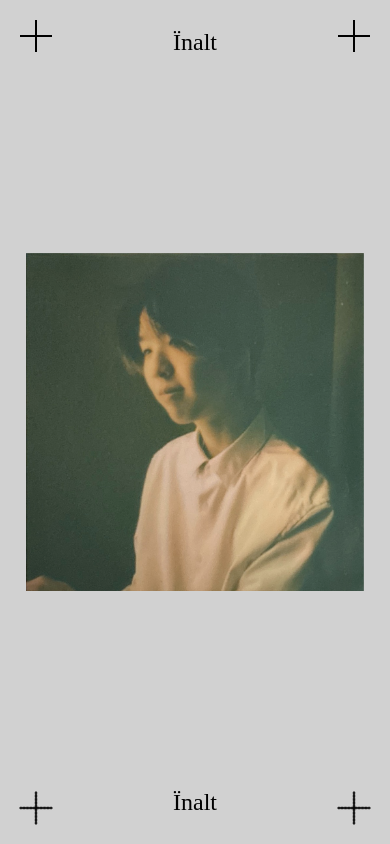
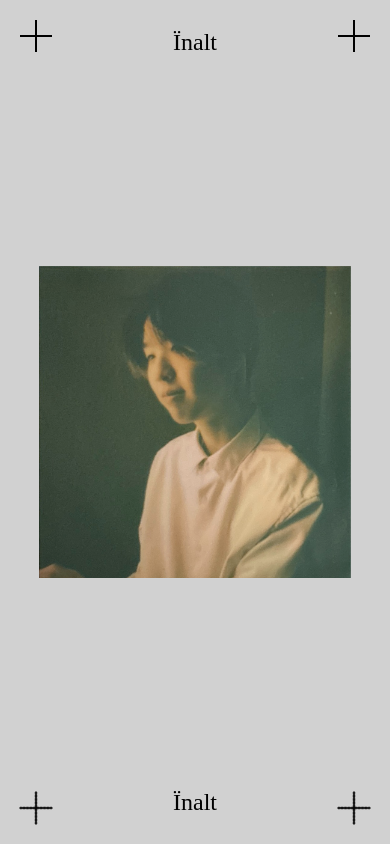
Before and after one commit to gbnam453/INALT_FE, a React (Vite) app: page / in a window 390 px wide. Built offline with nearby package versions, Linux system fonts and the light colour scheme; a web font is replaced by a local one.

Commit message:
location detail edit

```diff
--- a/index.html
+++ b/index.html
@@ -3,7 +3,7 @@
   <head>
     <meta charset="UTF-8" />
     <link rel="icon" type="image/svg+xml" href="/vite.svg" />
-    <meta name="viewport" content="width=device-width, initial-scale=1.0" />
+    <meta name="viewport" content="width=device-width, initial-scale=1, viewport-fit=cover" />
     <title>Ïnalt</title>
   </head>
   <body>
--- a/src/screens/HomeScreen.jsx
+++ b/src/screens/HomeScreen.jsx
@@ -1,3 +1,4 @@
+// src/screens/HomeScreen.jsx
 import React, { useEffect } from 'react';
 import MenuLayout from '../components/Common/MenuLayout';
 import ProfileImage from '../assets/images/Common/Profile.png';
@@ -10,16 +11,23 @@ export default function HomeScreen() {
     }, []);
 
     return (
-        <div style={{
-            position: 'fixed',
-            top: 0,
-            left: 0,
-            width: '100vw',
-            height: '100vh',
-            display: 'flex',
-            justifyContent: 'center',
-            alignItems: 'center'
-        }}>
+        <div
+            style={{
+                position: 'fixed',
+                inset: 0,
+                width: '100vw',
+                // 핵심: safe-area 하단 만큼을 뺀 높이로 중앙정렬
+                // 최신 iOS: env(), 구형 iOS: constant() 지원
+                height: 'calc(100vh - env(safe-area-inset-bottom))',
+                // 구형 iOS 대비 (사파리 오래된 버전)
+                height: 'calc(100vh - constant(safe-area-inset-bottom))',
+                backgroundColor: 'var(--bgcolor)',
+                display: 'flex',
+                alignItems: 'center',
+                justifyContent: 'center',
+                boxSizing: 'border-box',
+            }}
+        >
             {/* 중앙 프로필 이미지 */}
             <img
                 src={ProfileImage}
@@ -27,12 +35,17 @@ export default function HomeScreen() {
                 style={{
                     width: '40vh',
                     height: '40vh',
+                    maxWidth: '80vw',
+                    maxHeight: '80vw',
                     objectFit: 'cover',
-                    zIndex: 1
+                    display: 'block',
+                    zIndex: 1,
+                    WebkitTouchCallout: 'none',
                 }}
+                draggable={false}
             />
 
-            {/* 메뉴 레이아웃 (텍스트 + 메뉴버튼 + 블러처리) */}
+            {/* 메뉴 오버레이 */}
             <MenuLayout text="Ïnalt" />
         </div>
     );
```
Also changed, not shown: src/components/Common/ContentsLayout.jsx (deleted, +0 -98 lines).
